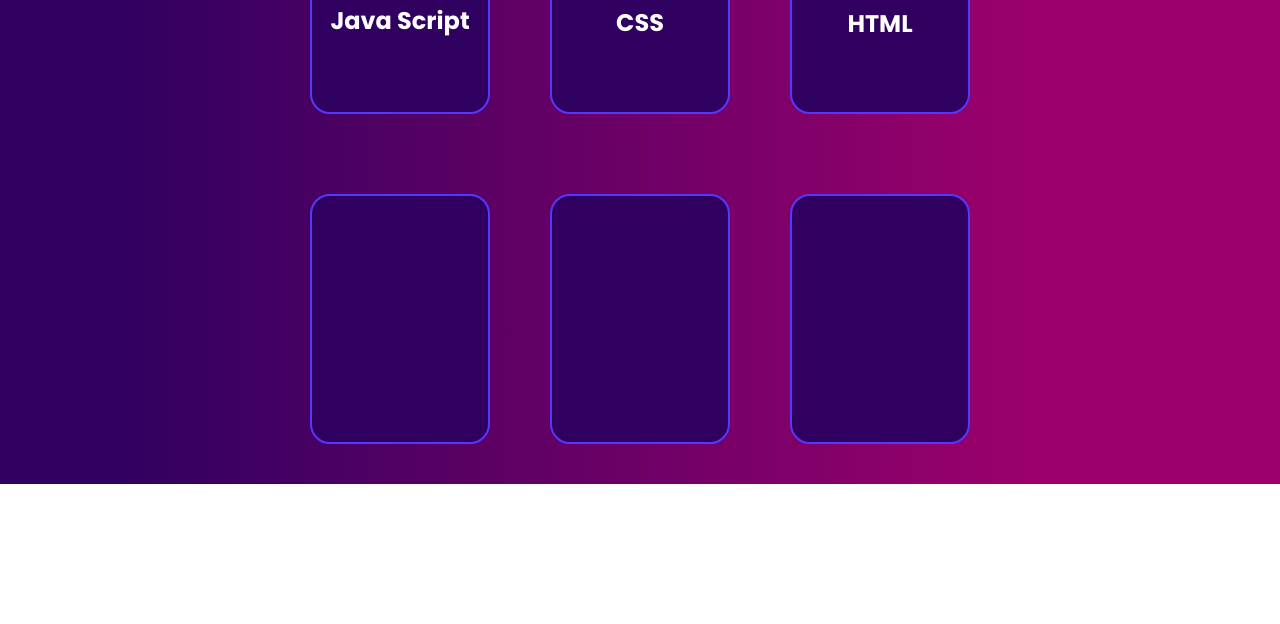
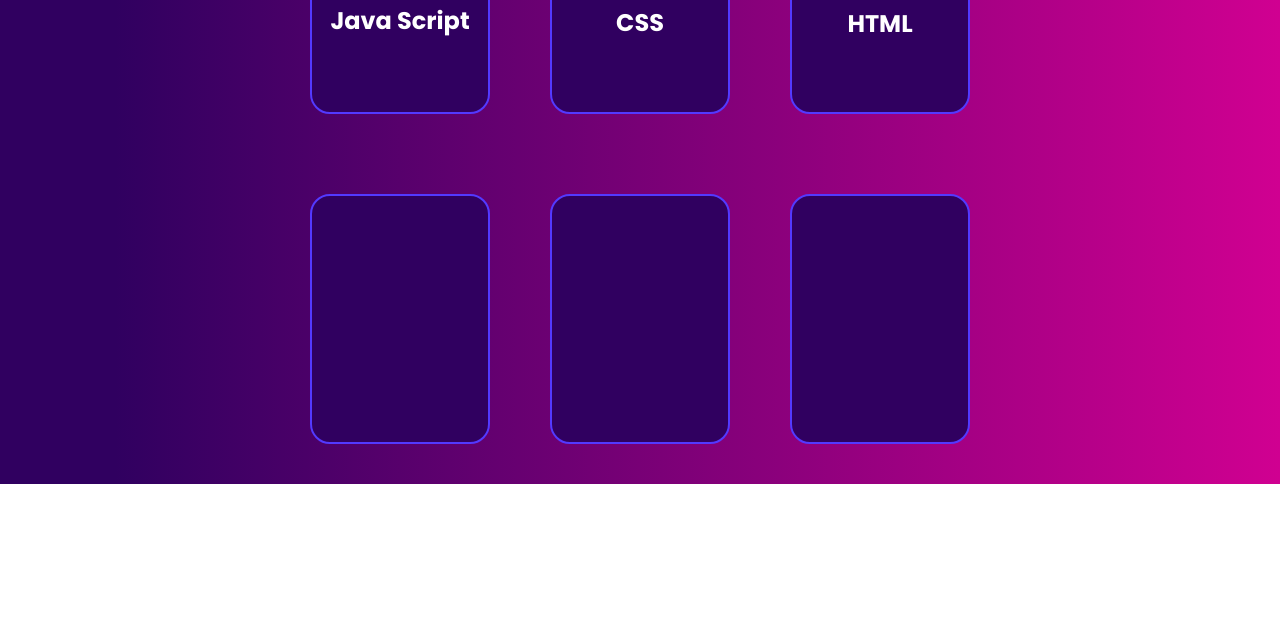
Before and after one commit to kaicknasc/1408, a plain HTML site: page Arquivos/index-display2.html in a window 1280 px wide. Shown: the part 176-800 px from the top of the page. Drawn offline with Linux system fonts and the light colour scheme.

```diff
--- a/Arquivos/style-display.css
+++ b/Arquivos/style-display.css
@@ -14,7 +14,7 @@
 .box-container{
     width: 0 auto;
     height: 330px ;
-    background: linear-gradient(90deg, #300060 9%, #9b006c 80%);
+    background: linear-gradient(90deg, #300060 9%, #d00091 100%);
     display: flex;
     align-items: center;
     justify-content: center;
```
